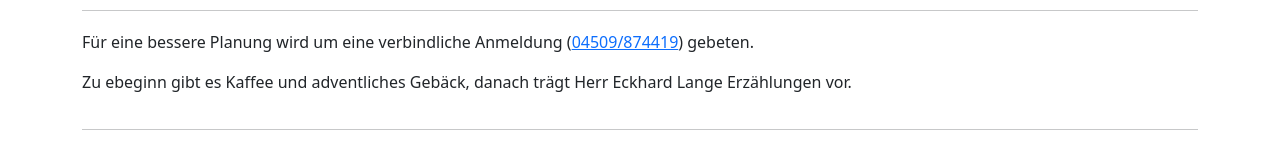
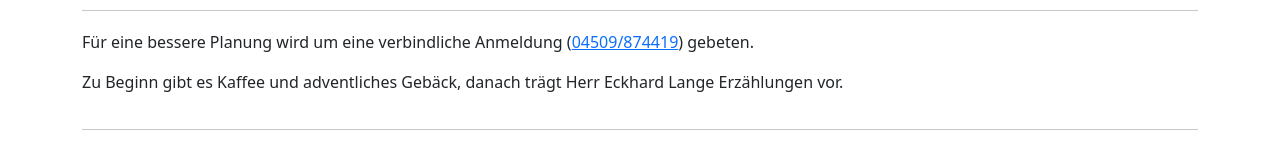
Before and after one commit to LambertSchulze/groenauer-infos, an Astro site: page /termine/2023-12-14-weihnachtliche-lesung in a window 1280 px wide. Shown: the part 485-639 px from the top of the page. Built offline with nearby package versions, Linux system fonts and the light colour scheme; Astro itself is replaced by a stand-in of ours.

Commit message:
fix typo

```diff
--- a/src/content/termine/2023-12-14-weihnachtliche-lesung.md
+++ b/src/content/termine/2023-12-14-weihnachtliche-lesung.md
@@ -16,5 +16,5 @@
 
 Für eine bessere Planung wird um eine verbindliche Anmeldung (<a href="tel:04509874419">04509/874419</a>) gebeten.
 
-Zu ebeginn gibt es Kaffee und adventliches Gebäck,
+Zu Beginn gibt es Kaffee und adventliches Gebäck,
 danach trägt Herr Eckhard Lange Erzählungen vor.
```
